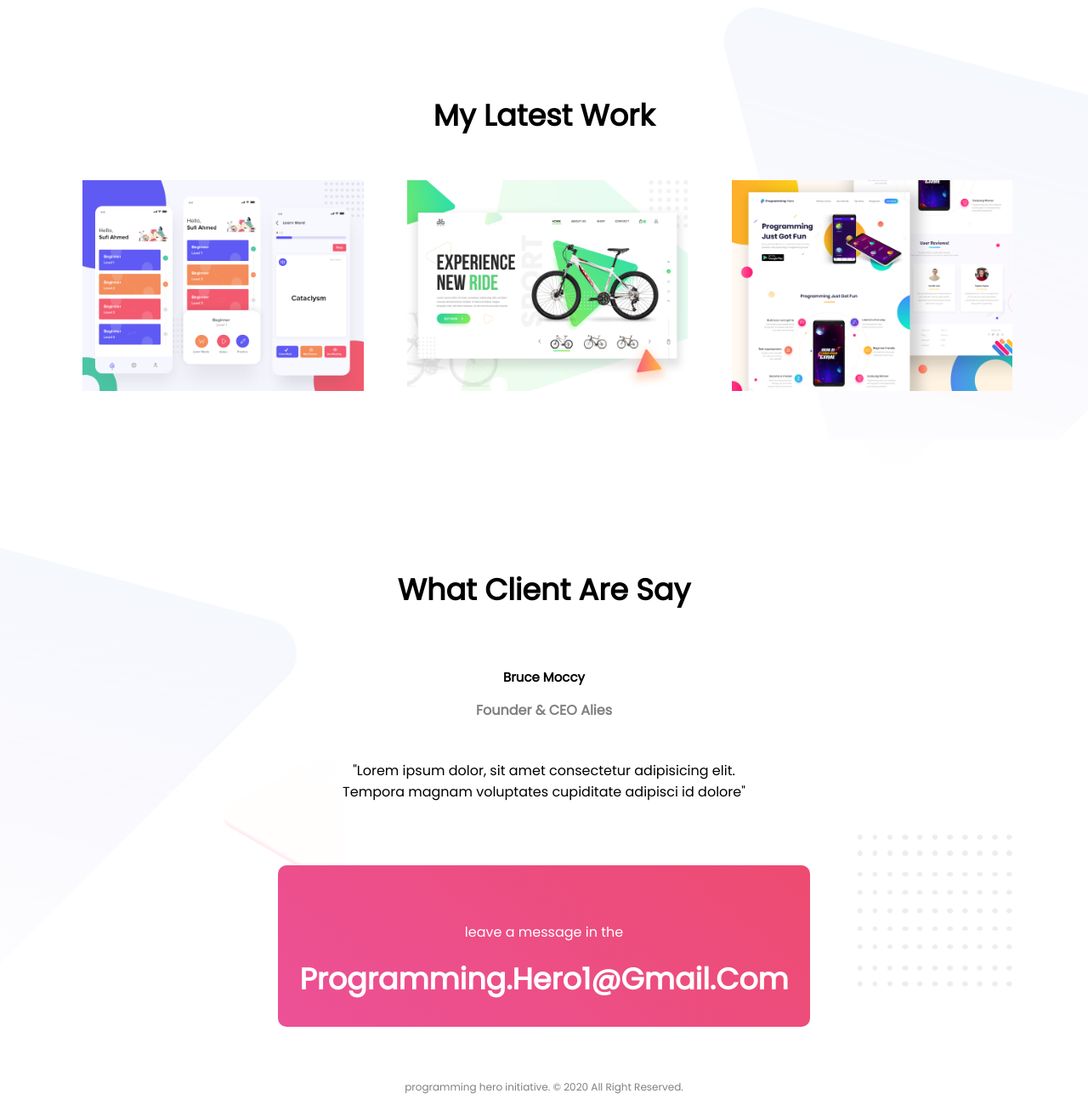
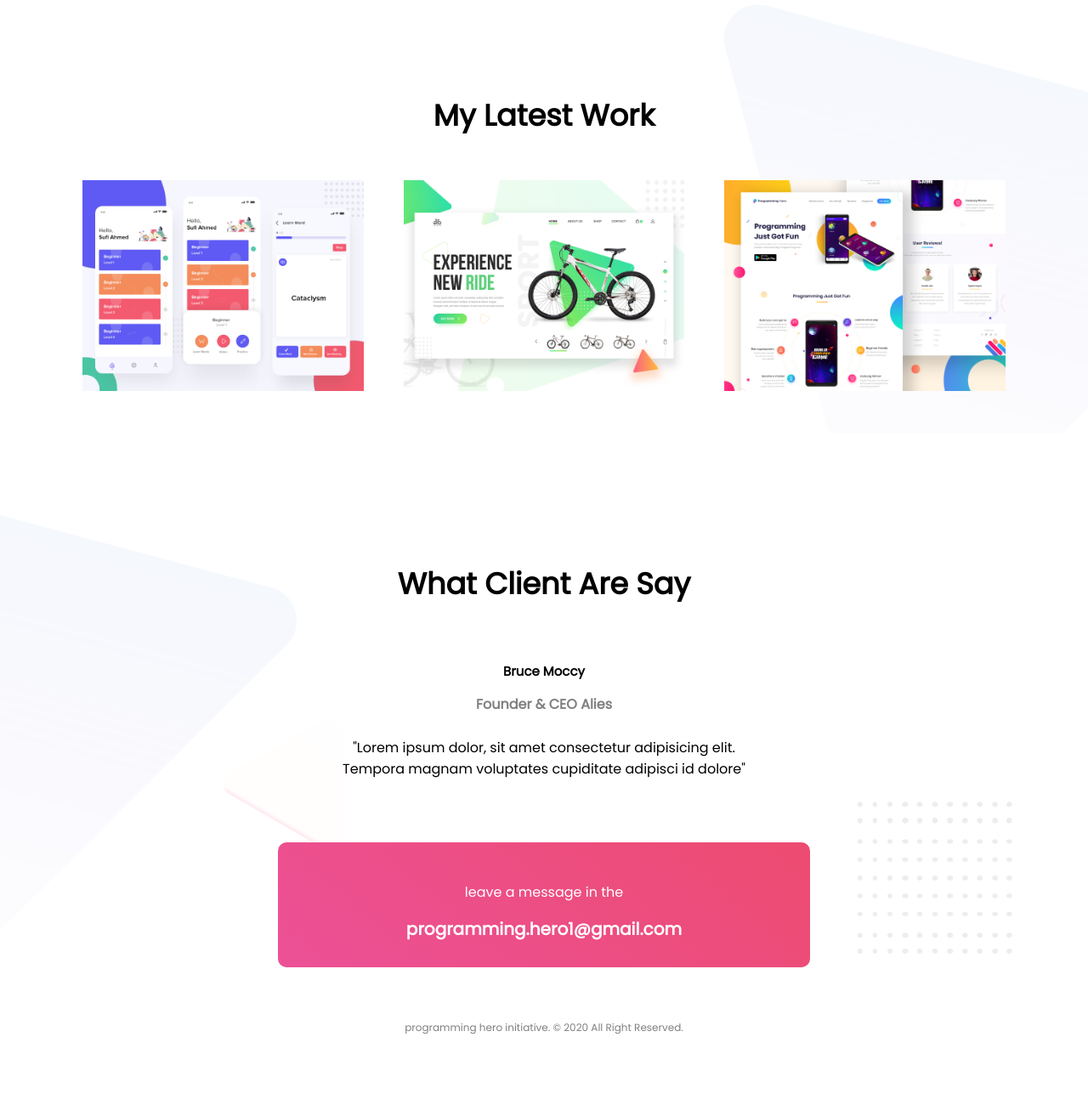
Before and after one commit to abhimohajan/personal-website, a plain HTML site: page index.html in a window 1280 px wide. Shown: the part 1302-2602 px from the top of the page at 85% size. After the commit the page ends 2532 px from the top, so only its background shows below. Drawn offline with Linux system fonts and the light colour scheme.

Commit message:
final project is done

```diff
--- a/index.html
+++ b/index.html
@@ -8,6 +8,7 @@
     <link rel="stylesheet" href="style.css">
 </head>
 <body>
+    <!--Header Area Start-->
     <section class="header-area">
         <div class="half-width">
             <h2>hello i'm</h2>
@@ -19,6 +20,8 @@
             <img src="images/peter.png" alt="">
         </div>
     </section>
+    <!--Header Area End-->
+    <!--Biography Area Start-->
     <section class="biography-area">
         <div class="half-width">
             <img src="images/peter_dream.png" alt="">
@@ -30,16 +33,26 @@
 
         </div>
     </section>
+    <!--Biography Area End-->
+    <!--Latest Work Area Start-->
     <section class="latest-work-area">
         <div class="title">
             <h2>my latest work</h2>
         </div>
         <div class="work-area">
-            <img src="images/latest-work/work-1.png" alt="">
-            <img src="images/latest-work/work-2.jpg" alt="">
+            <div class="work-img">
+                <img src="images/latest-work/work-1.png" alt="">
+            </div>
+            <div class="work-img">
+                <img src="images/latest-work/work-2.jpg" alt="">
+            </div>
+           <div class="work-img">
             <img src="images/latest-work/work-3.jpg" alt="">
+           </div>
         </div>
     </section>
+    <!--Latest Work Area End-->
+    <!--Client Area Start-->
     <section class="client-area">
         <div class="title">
             <h2>what client are say</h2>
@@ -53,8 +66,11 @@
         </div>
 
     </section>
+    <!--Client Area End-->
+    <!--Footer Area Start-->
     <footer>
         <p>programming hero initiative. © 2020 All Right Reserved.</p>
     </footer>
+    <!--Footer Area End-->
 </body>
 </html>
--- a/style.css
+++ b/style.css
@@ -8,6 +8,7 @@ section{
     padding: 50px;
     overflow: hidden;
 }
+/* Header area css*/
 .header-area{
     background-image: url(images/header-bg.png);
     background-repeat: no-repeat;
@@ -57,12 +58,14 @@ p{
 a.link-button:hover{
     color: #000;
 }
+/* Biography Area Css*/
 .biography-area{
     background-image: url(images/biography-bg.png);
     background-repeat: no-repeat;
     background-position: center center;
     background-size: cover;
 }
+/* Latest Work area Css*/
 .latest-work-area{
     background-image: url(images/latest-work-bg.png);
     background-repeat: no-repeat;
@@ -80,14 +83,18 @@ a.link-button:hover{
 .work-area img {
     width: 28%;
     margin-left: 4%;
+    transition: .3s;
+    float: left;
 }
-
+.work-img:hover img {
+    box-shadow: 10px 20px 40px lightgreen;
+}
+/* Client Area Css*/
 .client-area{
     background-image: url(images/footer-bg.png);
     background-repeat: no-repeat;
     background-position: center center;
     background-size: cover;
-
 }
 .title {
     text-align: center;
@@ -107,7 +114,7 @@ a.link-button:hover{
 .title p {
     font-size: 16px;
     color: #000;
-    padding-top: 30px;
+    padding-top: 10px;
 
 }
 .contact {
@@ -123,11 +130,14 @@ a.link-button:hover{
 .contact h2 {
     margin: 0;
     padding-bottom: 10px;
+    text-transform: lowercase;
+    font-size: 20px;
 }
 
 .contact p {
     color: #fff;
 }
+/* Footer area CSS*/
 footer p{
     text-align: center;
 }
```
